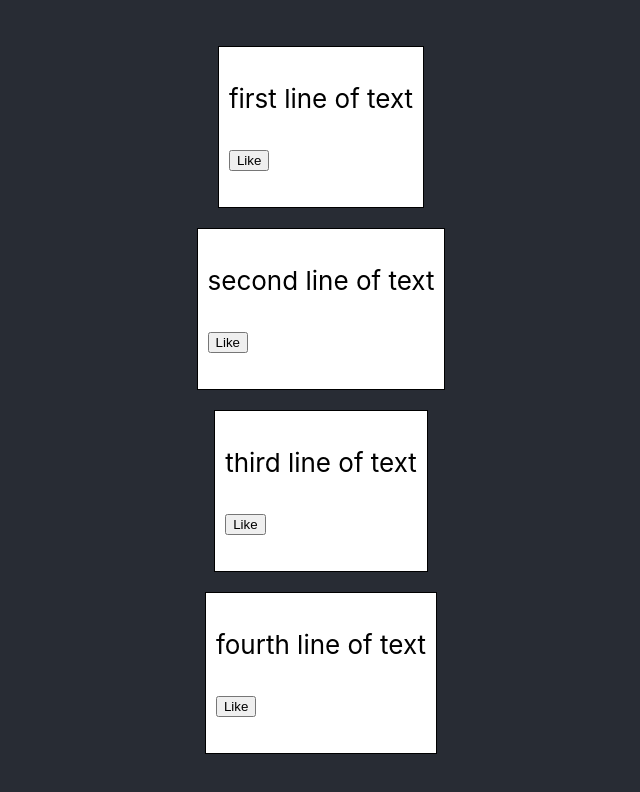
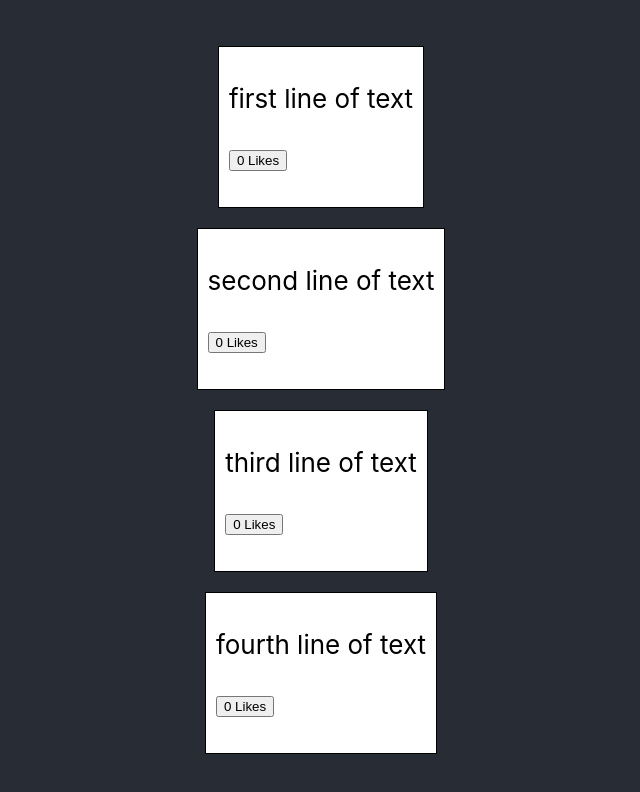
Before and after one commit to crossaaron/reduxlabs, a React (Create React App) app: page / in a window 1280 px wide. Shown: the top 792 px of the page, without its empty margins (319-959 px from the left). Built offline with nearby package versions, Linux system fonts and the light colour scheme.

Commit message:
incrementer added

```diff
--- a/src/App.js
+++ b/src/App.js
@@ -3,11 +3,30 @@ import React, { Component } from 'react';
 import './App.css';
 
 class Status extends Component {
-  render() {
+    constructor () {
+        super();
+        this.state = {
+            likes: 0
+      }
+      this.like = this.like.bind(this);
+  }
+
+  like() {
+        this.setState({
+            likes: this.state.likes + 1
+        });
+  }
+
+
+    render() {
     return (
         <div className='status'>
             <p>{this.props.mytext}</p>
-            <p><button>Like</button></p>
+            <p>
+                <button onClick={this.like}>
+                    {this.state.likes} Likes
+                </button>
+            </p>
         </div>
     )
   }
```
